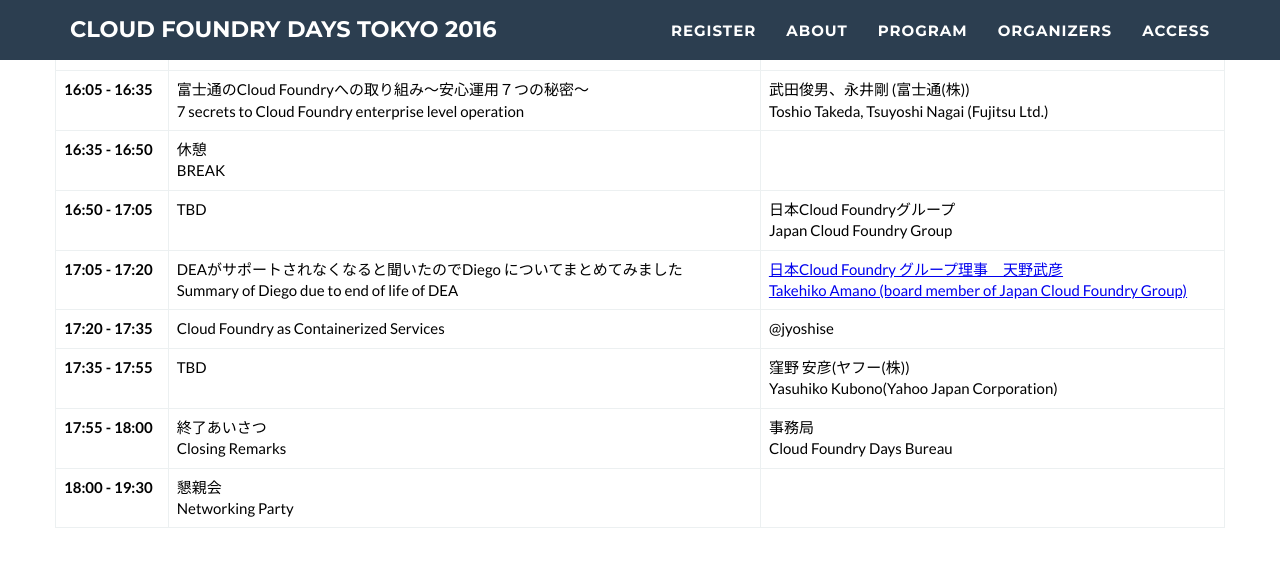
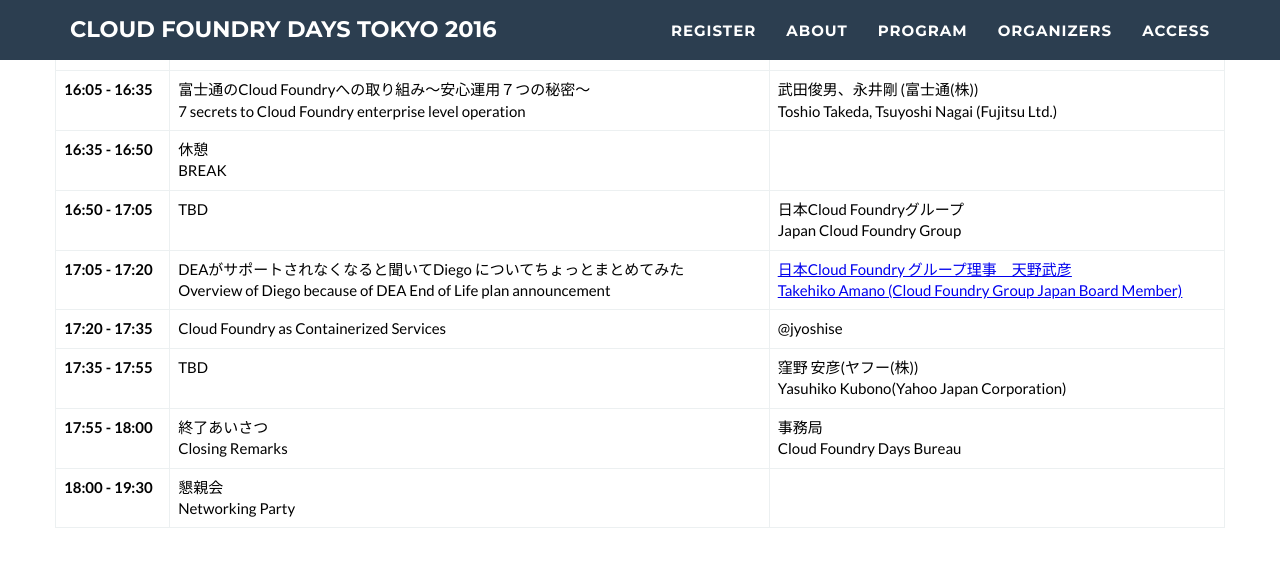
Before and after one commit to CloudFoundryDaysTokyo/2016, a Jekyll site: the page built from index.html, in a window 1280 px wide and 900 px high, scrolled down 2217 px, cut to the strip 0-747 px from the top of the window. Shown: the top 567 px of the strip. Built offline with Jekyll 4.4.1, drawn with Linux system fonts in a browser that asks for light colours; some of the changed lines change nothing that is shown.

Commit message:
ibmamntさんの発表概要、タイトルを、本人から申請があった更新版に修正

```diff
--- a/_includes/program.html
+++ b/_includes/program.html
@@ -78,8 +78,8 @@
             </tr>
             <tr>
               <th scope="row">17:05 - 17:20</th>
-              <td>DEAがサポートされなくなると聞いたのでDiego についてまとめてみました<br>Summary of Diego due to end of life of DEA</td>
-              <td><a href="JavaScript:void(0)" onclick="popWindow('img/amanosan.jpg', 'Takehiko Amano (board member of Japan Cloud Foundry Group)', 'DEA は 2017 に End of Life を迎えます。Cloud Foundry ユーザーは Diego に移行することを推奨されています。DEAの課題、Diego のメリット、DEA / Diego の比較を概観するとともに、Diego への移行の注意点を説明します。<br><br>DEA will be EOL at the end of 2017. Users are strongly advised to move their environment to Diego. In this session, Takehiko explains the merits and issues of Diego, the overview of differences between DEA and Diego and tips, tricks and traps of migration from DEA to Diego.'); return false">日本Cloud Foundry グループ理事　天野武彦<br>Takehiko Amano (board member of Japan Cloud Foundry Group)</a></td>
+              <td>DEAがサポートされなくなると聞いてDiego についてちょっとまとめてみた<br>Overview of Diego because of DEA End of Life plan announcement</td>
+              <td><a href="JavaScript:void(0)" onclick="popWindow('img/amanosan.jpg', 'Takehiko Amano (Cloud Foundry Group Japan Board Member)', 'Cloud Foundry Summit 2016 Frankfurt において レガシーな Cloud Foundry DEA バックエンドの End of Life タイムラインが発表されました。これはDEAのアーキテクチャが古くなったためで、コミュニティーではより新しいアーキテクチャの Diego への移行を推進しています。本セッションでは、DEAの課題を説明し、Diego のメリットを簡単に紹介します。また、Cloud Foundry ユーザーがどのようにDiegoアーキテクチャのCloud Foundry に移行できるかを説明します。<br><br>End of Life timeline for Legacy Cloud Foundry DEA Backend was announced at Cloud Foundry Summit 2016 Frankfurt. This is due to the fact that DEA architecture became old, and community would like to promote to new architecture called Diego. This session explains the current DEA problems, and briefly overview the merit of Diego. The session also explains how Cloud Foundry users can migrate to Diego architecture enabled Cloud Foundry.'); return false">日本Cloud Foundry グループ理事　天野武彦<br>Takehiko Amano (Cloud Foundry Group Japan Board Member)</a></td>
             </tr>
             <tr>
               <th scope="row">17:20 - 17:35</th>
```
